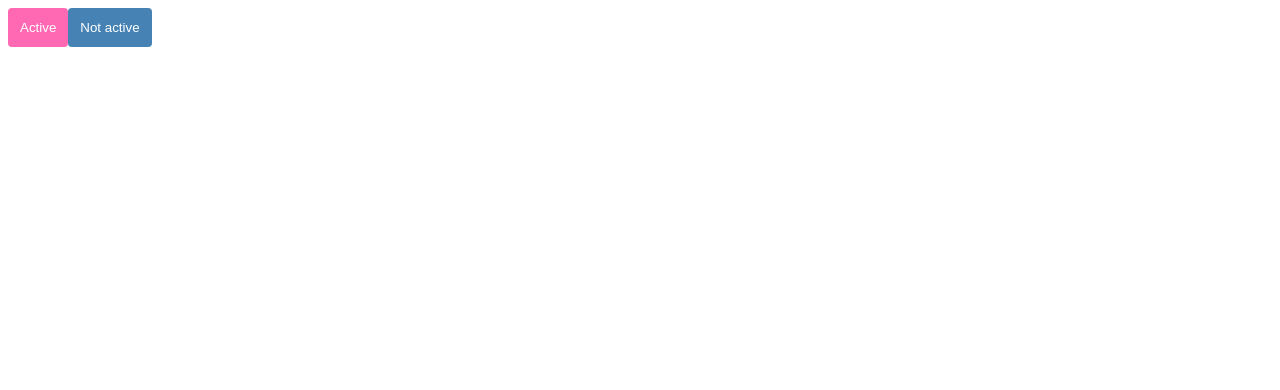
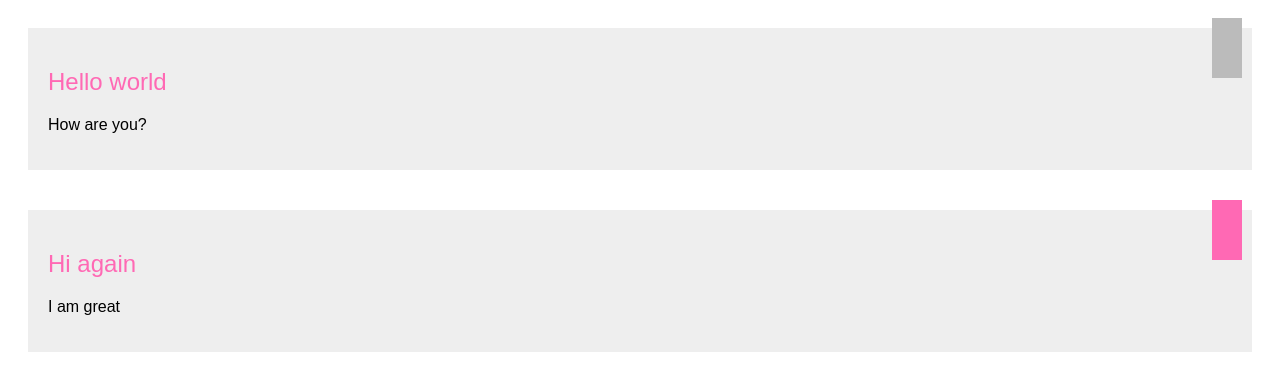
Before and after one commit to badabam/react-playground-hh-web-21-3, a React (Vite) app: page / in a window 1280 px wide. Shown: the top 390 px of the page. Built offline with nearby package versions, Linux system fonts and the light colour scheme.

Commit message:
Create Card component

```diff
--- /dev/null
+++ b/src/App.css
@@ -0,0 +1,5 @@
+.App {
+  padding: 20px;
+  display: grid;
+  gap: 40px;
+}
--- a/src/App.jsx
+++ b/src/App.jsx
@@ -1,11 +1,12 @@
 import * as React from 'react'
-import Button from './Button'
+import Card from './Card'
+import './App.css'
 
 export default () => {
   return (
-    <div>
-      <Button isActive={true}>Active</Button>
-      <Button isActive={false}>Not active</Button>
+    <div className="App">
+      <Card title="Hello world" copyText="How are you?" />
+      <Card isBookmarked title="Hi again" copyText="I am great" />
     </div>
   )
 }
--- /dev/null
+++ b/src/Card.css
@@ -0,0 +1,26 @@
+.Card {
+  padding: 20px;
+  background: #eee;
+  font-family: sans-serif;
+  position: relative;
+}
+
+.Card__title {
+  font-weight: 300;
+  color: hotpink;
+}
+
+.Card__bookmark {
+  position: absolute;
+  top: -10px;
+  right: 10px;
+  width: 30px;
+  height: 60px;
+  background: #bbb;
+  border: none;
+  overflow: hidden;
+}
+
+.Card__bookmark--active {
+  background: hotpink;
+}
--- /dev/null
+++ b/src/Card.jsx
@@ -0,0 +1,16 @@
+import * as React from 'react'
+import './Card.css'
+
+export default function Card({ title, copyText, isBookmarked }) {
+  const bookmarkClass = isBookmarked
+    ? 'Card__bookmark Card__bookmark--active'
+    : 'Card__bookmark'
+
+  return (
+    <section className="Card">
+      <button className={bookmarkClass} aria-label="Bookmark card"></button>
+      <h2 className="Card__title">{title}</h2>
+      <p>{copyText}</p>
+    </section>
+  )
+}
```
